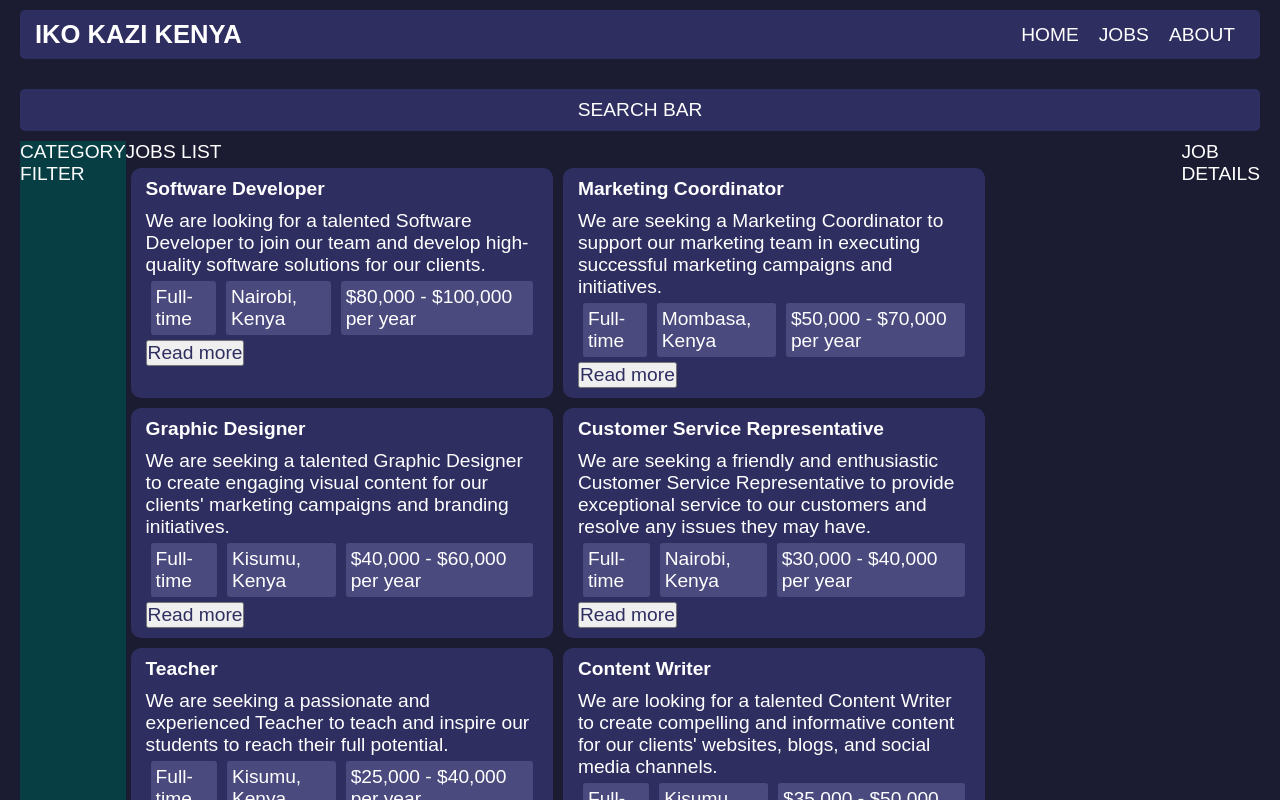
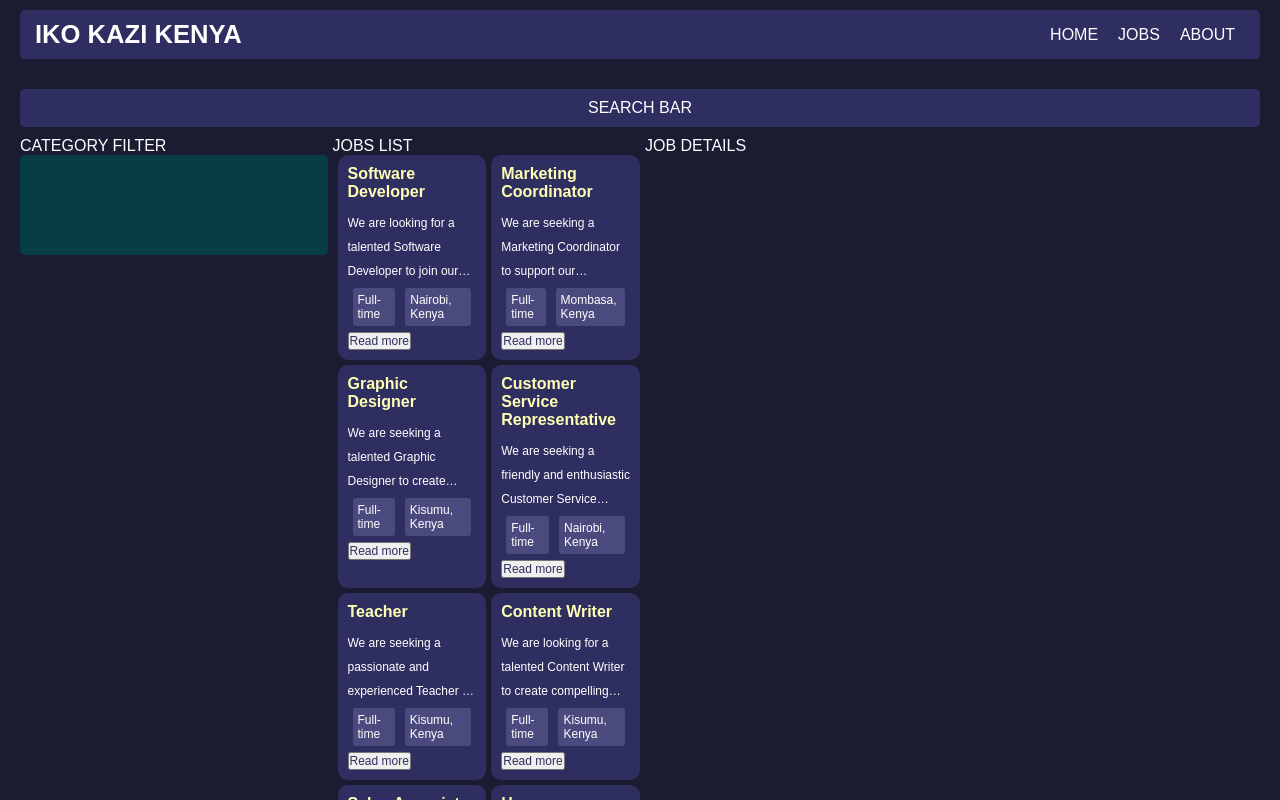
Before and after one commit to Schola-droid/iko-kazi-kenya, a React (Vite) app: page /jobs in a window 1280 px wide. Shown: the top 800 px of the page. Built offline with nearby package versions, Linux system fonts and the light colour scheme; data requests are answered from the project's data file.

Commit message:
Fixed maincontainer CSS

```diff
--- a/src/App.css
+++ b/src/App.css
@@ -3,7 +3,7 @@
   padding: 0;
   margin: 0;
   color: white;
-  font-size: 1.5vw;
+  font-size: 2vh;
   font-family: Arial, Helvetica, sans-serif;
   text-decoration: none;
 }
@@ -31,10 +31,6 @@ body {
   color: rgb(255, 242, 0);
   cursor: pointer;
 }
-#mainComponents {
-  display: flex;
-  justify-content: space-between;
-}
 
 /* SEARCH BAR */
 #search {
@@ -48,41 +44,58 @@ body {
 }
 
 /* JOBS STYLING */
+#mainComponents {
+  display: grid;
+  grid-template-columns: 1fr 1fr 2fr;
+  gap: 5px;
+}
+
 #jobs-container {
   display: flex;
   flex-wrap: wrap;
-  /* width: 75%; */
-  /* justify-content: space-around; */
 }
 .jobs {
-  /* font-size: 1.5vw; */
+  flex-grow: 1;
+  flex-basis: 30%;
   list-style-type: none;
   background-color: rgb(46, 46, 97);
-  padding: 10px 15px;
-  margin: 5px;
-  width: 40%;
+  padding: 10px;
+  margin-bottom: 5px;
+  margin-left: 5px;
   border-radius: 10px;
 }
 .jobs h3 {
   margin-bottom: 10px;
+  color: rgb(255, 255, 181);
 }
-
+.jobs .truncate {
+  font-size: 1.5vh;
+  line-height: 3vh;
+  overflow: hidden;
+  text-overflow: ellipsis;
+  display: -webkit-box;
+  -webkit-line-clamp: 3; /* number of lines to show */
+  -webkit-box-orient: vertical;
+}
 .jobs .sub-details {
   display: flex;
 }
+
 .jobs .sub-details p {
   background-color: rgb(74, 74, 127);
+  font-size: 1.5vh;
   margin: 5px;
   padding: 5px;
   border-radius: 3px;
 }
 .jobs .read-more-btn {
+  font-size: 1.5vh;
   /* background-color: blue; */
   color: rgb(46, 46, 97);
 }
 
 #category-filter {
-  width: 50%;
-  height: 800px;
+  height: 100px;
+  border-radius: 5px;
   background-color: rgb(7, 62, 68);
 }
--- a/src/components/CategoryFilter.jsx
+++ b/src/components/CategoryFilter.jsx
@@ -1,11 +1,14 @@
-import React from 'react';
+import React from "react";
 
 const CategoryFilter = () => {
-    return (
-        <div id='category-filter'>
-            CATEGORY FILTER
-        </div>
-    );
-}
+  return (
+    <>
+      <div>
+        CATEGORY FILTER
+        <div id="category-filter"></div>
+      </div>
+    </>
+  );
+};
 
 export default CategoryFilter;
--- a/src/components/JobsRender.jsx
+++ b/src/components/JobsRender.jsx
@@ -11,11 +11,10 @@ const JobsRender = ({ data }) => {
         return (
           <li key={job.job_id} className="jobs">
             <h3>{job.job_title}</h3>
-            <p>{job.job_description}</p>
+            <p className="truncate">{job.job_description}</p>
             <div className="sub-details">
                 <p>{job.job_type}</p>
                 <p>{job.job_location}</p>
-                <p>{job.job_salary}</p>
             </div>
             <button className="read-more-btn">Read more</button>
           </li>
```
